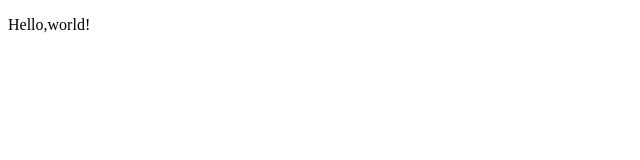
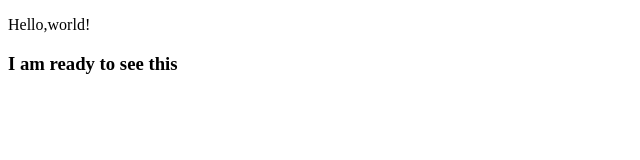
Before and after one commit to amjubaer/my-first-website, a plain HTML site: page index.html in a window 1280 px wide. Shown: the whole page, without its empty margins (0-640 px from the left). Drawn offline with Linux system fonts and the light colour scheme.

Commit message:
reading book

```diff
--- a/index.html
+++ b/index.html
@@ -7,5 +7,6 @@
 </head>
 <body>
     <p>Hello,world!</p>
+    <h3>I am ready to see this</h3>
 </body>
 </html>
```
